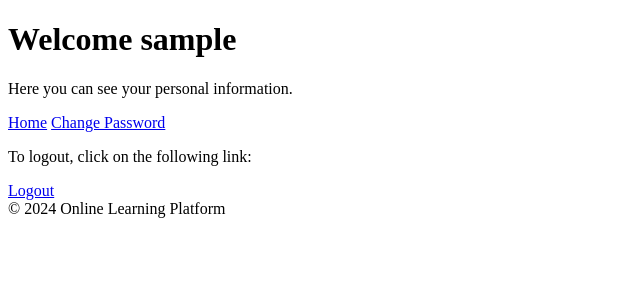
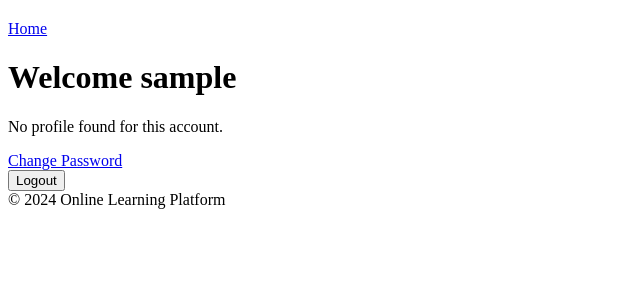
Before and after one commit to bereket-7/Online-Learning-Platform, a Django app: page /profile/ in a window 1280 px wide. Shown: the part 76-376 px from the top of the page, without its empty margins (0-640 px from the left). Run offline with Django 5.2, Linux system fonts and the light colour scheme; the visitor is signed in with stand-in values (Sample User, id 1).

Commit message:
Show profile details and POST logout.
Co-authored-by: Cursor <cursoragent@cursor.com>

```diff
--- a/olp/templates/account/profile.html
+++ b/olp/templates/account/profile.html
@@ -1,9 +1,18 @@
-{% extends 'base.html' %} {% block content %}
+{% extends 'base.html' %}
+
+{% block content %}
+<a href="{% url 'home' %}">Home</a>
 <h1>Welcome {{ user.username }}</h1>
-<p>Here you can see your personal information.</p>
-<a href="{% url 'home' %}">Home</a>
-
+{% if profile %}
+    <p>Phone: {{ profile.phone }}</p>
+    <p>Field: {{ profile.field }}</p>
+    <p>Roles: {{ profile.get_roles|default:"—" }}</p>
+{% else %}
+    <p>No profile found for this account.</p>
+{% endif %}
 <a href="{% url 'change-password' %}">Change Password</a>
-<p>To logout, click on the following link:</p>
-<a href="{% url 'logout' %}">Logout</a>
+<form action="{% url 'logout' %}" method="post">
+    {% csrf_token %}
+    <button type="submit">Logout</button>
+</form>
 {% endblock %}
```
